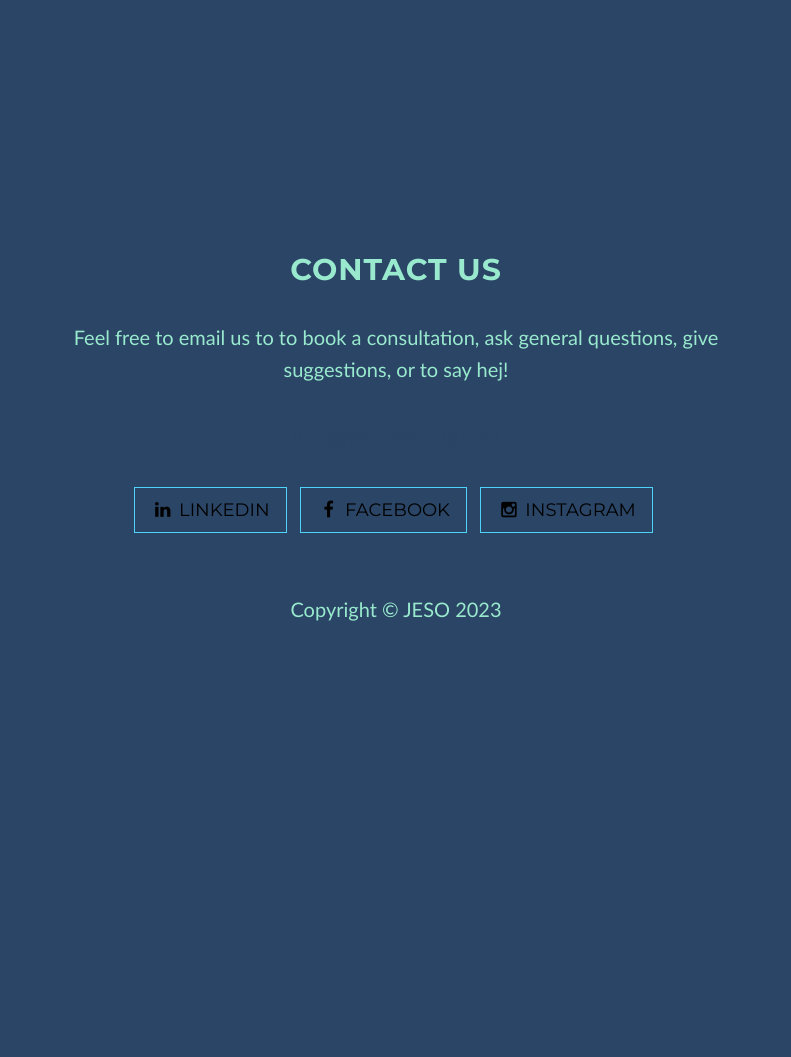
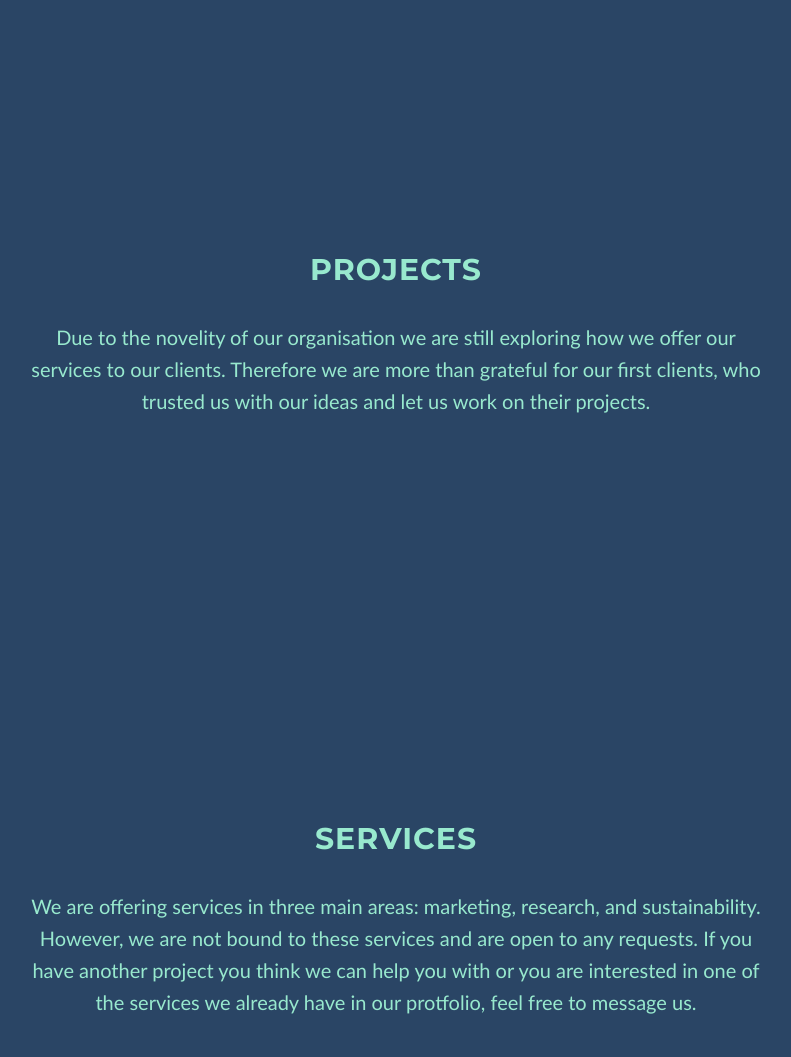
Before and after one commit to jesonderborg/testJESO, a plain HTML site: page index.html in a window 1280 px wide. Shown: the part 1979-3036 px from the top of the page, without its empty margins (244-1035 px from the left). Before the commit the page ends 2714 px from the top, so only its background shows below. Drawn offline with Linux system fonts and the light colour scheme; files whose address does not match are found by name.

Commit message:
Update index.html

```diff
--- a/index.html
+++ b/index.html
@@ -118,6 +118,26 @@
         </div>
     </section>
 
+    <section id="projects" class="container content-section text-center">
+        <div class="row">
+            <div class="col-lg-8 col-md-offset-2">
+                <h2>Projects</h2>
+                <p>Due to the novelity of our organisation we are still exploring how we offer our services to our clients. Therefore we are more than grateful for our first clients, who trusted us with our ideas and let us work on their projects.</p><br><br><br><br><br><br>
+            </div>
+        </div>
+    </section>
+
+    <section id="services" class="container content-section text-center">
+        <div class="row">
+            <div class="col-lg-8 col-md-offset-2">
+                <h2>Services</h2>
+                <p>We are offering services in three main areas: marketing, research, and sustainability.
+                    However, we are not bound to these services and are open to any requests.
+                    If you have another project you think we can help you with or you are interested in one of the services we already have in our protfolio, feel free to message us.</p>
+            </div>
+        </div>
+    </section>
+
     <!-- Contact Section -->
     <section id="contact" class="container content-section text-center">
         <div class="row">
```
